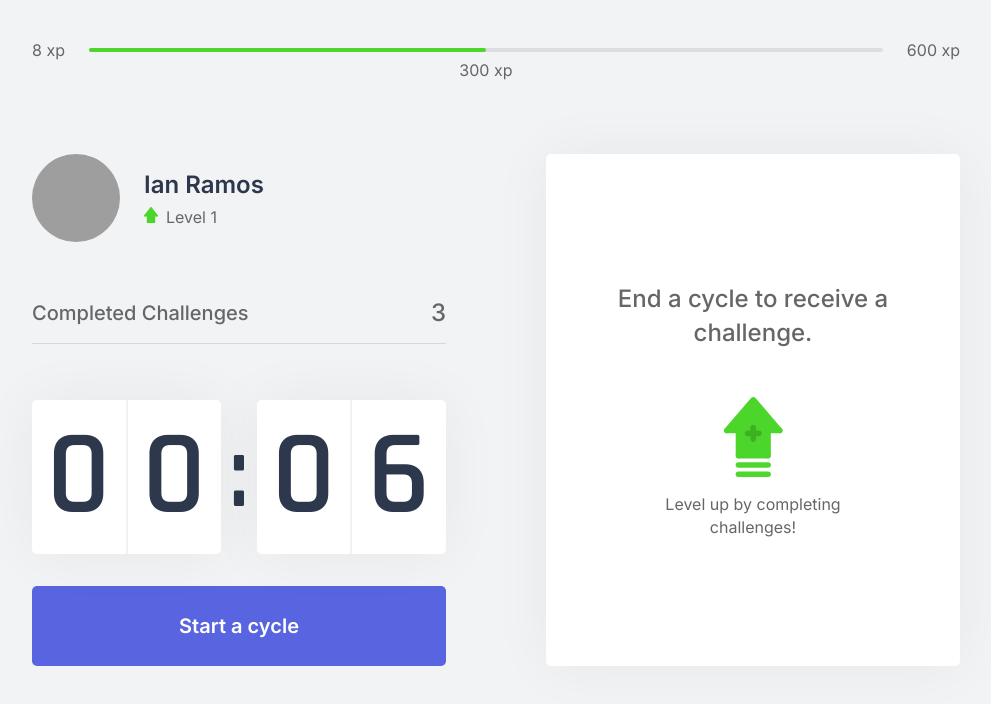
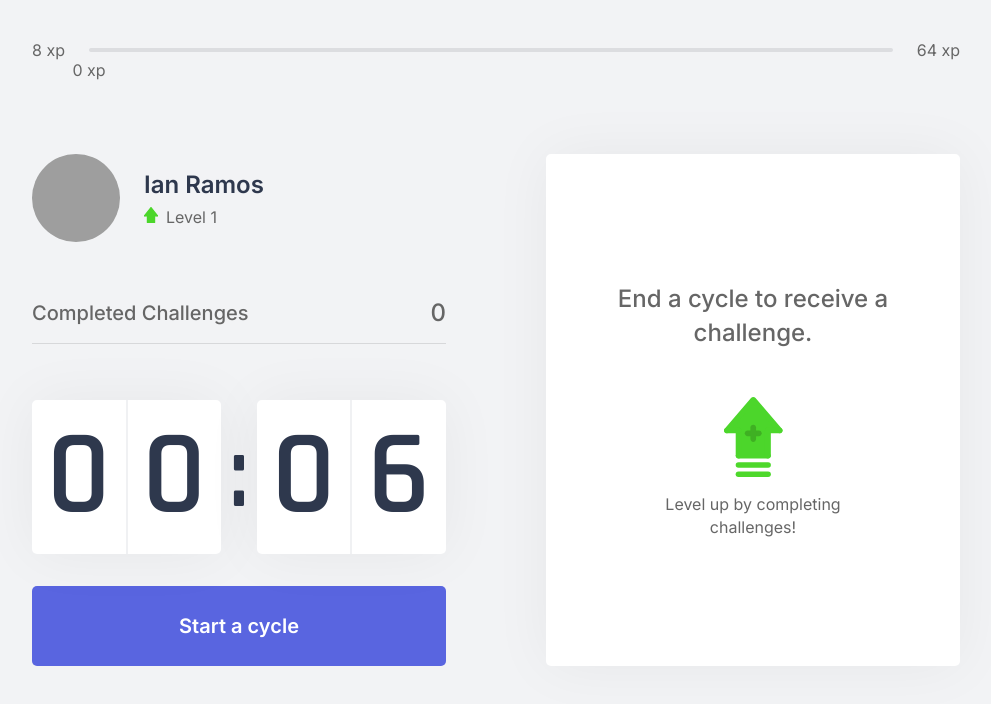
Before and after one commit to i-ramoss/Next-Level-Week-4-ReactJS, a Next.js app in the folder moveit-next/: page / in a window 1280 px wide. Shown: the top 704 px of the page, without its empty margins (144-1135 px from the left). Built offline with nearby package versions, Linux system fonts and the light colour scheme; grey boxes are pictures that could not be loaded.

Commit message:
chore: add the dynamic data to the components

```diff
--- a/moveit-next/src/components/ChallengeBox.tsx
+++ b/moveit-next/src/components/ChallengeBox.tsx
@@ -5,7 +5,7 @@
 import { ChallengesContext } from '../contexts/ChallengeContexts';
 
 export function ChallengeBox() {
-  const { activeChallenge } = useContext(ChallengesContext);
+  const { activeChallenge, resetChallenge } = useContext(ChallengesContext);
 
   return (
     <div className={styles.challengeBoxContainer}>
@@ -23,6 +23,7 @@
             <button
               type="button"
               className={styles.challengeFailedButton}
+              onClick={resetChallenge}
             >
               Failed
             </button>
--- a/moveit-next/src/components/CompletedChallenges..tsx
+++ b/moveit-next/src/components/CompletedChallenges..tsx
@@ -1,10 +1,16 @@
+import { useContext } from 'react';
+
 import styles from '../styles/components/CompletedChallenges.module.css';
 
+import { ChallengesContext } from '../contexts/ChallengeContexts';
+
 export function CompletedChallenges() {
+  const { challengeCompleted } = useContext(ChallengesContext);
+
   return (
     <div className={styles.completedChallengesContainer}>
       <span>Completed Challenges</span>
-      <span>3</span>
+      <span>{challengeCompleted}</span>
     </div>
   );
 }
--- a/moveit-next/src/components/ExperienceBar.tsx
+++ b/moveit-next/src/components/ExperienceBar.tsx
@@ -1,15 +1,23 @@
+import { useContext } from 'react';
+
 import styles from '../styles/components/ExperienceBar.module.css';
 
+import { ChallengesContext } from '../contexts/ChallengeContexts';
+
 export function ExperienceBar() {
+  const { currentExperience, experienceToNextLevel } = useContext(ChallengesContext);
+
+  const percentToNextLevel = Math.round(currentExperience * 100) / experienceToNextLevel;
+
   return (
     <header className={styles.experienceBar}>
       <span>8 xp</span>
       <div>
-        <div style={{ width: '50% '}}/>
+        <div style={{ width: `${percentToNextLevel}%` }}/>
 
-        <span className={styles.currentExperience} style={{ left: '50%' }}>300 xp</span>
+        <span className={styles.currentExperience} style={{ left: `${percentToNextLevel}%` }}>{currentExperience} xp</span>
       </div>
-      <span>600 xp</span>
+      <span>{experienceToNextLevel} xp</span>
     </header>
   );
 }
--- a/moveit-next/src/contexts/ChallengeContexts.tsx
+++ b/moveit-next/src/contexts/ChallengeContexts.tsx
@@ -11,10 +11,12 @@
 interface ChallengesContextData {
   level: number;
   currentExperience: number;
+  experienceToNextLevel: number;
   challengeCompleted: number;
   activeChallenge: Challenge;
   levelUp: () => void;
   startNewChallenge: () => void;
+  resetChallenge: () => void;
 }
 
 interface ChallengesProviderProps {
@@ -23,13 +25,14 @@
 
 export const ChallengesContext = createContext({} as ChallengesContextData);
 
-
 export function ChallengesProvider({ children }: ChallengesProviderProps) {
   const [level, setLevel] = useState(1);
   const [currentExperience, setCurrentExperience] = useState(0);
   const [challengeCompleted, setChallengesCompleted] = useState(0);
 
   const [activeChallenge, setActiveChallenge] = useState(null);
+
+  const experienceToNextLevel = Math.pow((level + 1) * 4, 2);
 
   function levelUp() {
     setLevel(level + 1 );
@@ -42,15 +45,21 @@
     setActiveChallenge(challenge);
   }
 
+  function resetChallenge() {
+      setActiveChallenge(null);
+  }
+
   return (
     <ChallengesContext.Provider
       value={{
         level,
         currentExperience,
+        experienceToNextLevel,
         challengeCompleted,
         levelUp,
         startNewChallenge,
-        activeChallenge
+        activeChallenge,
+        resetChallenge
       }}
     >
       {children}
```
